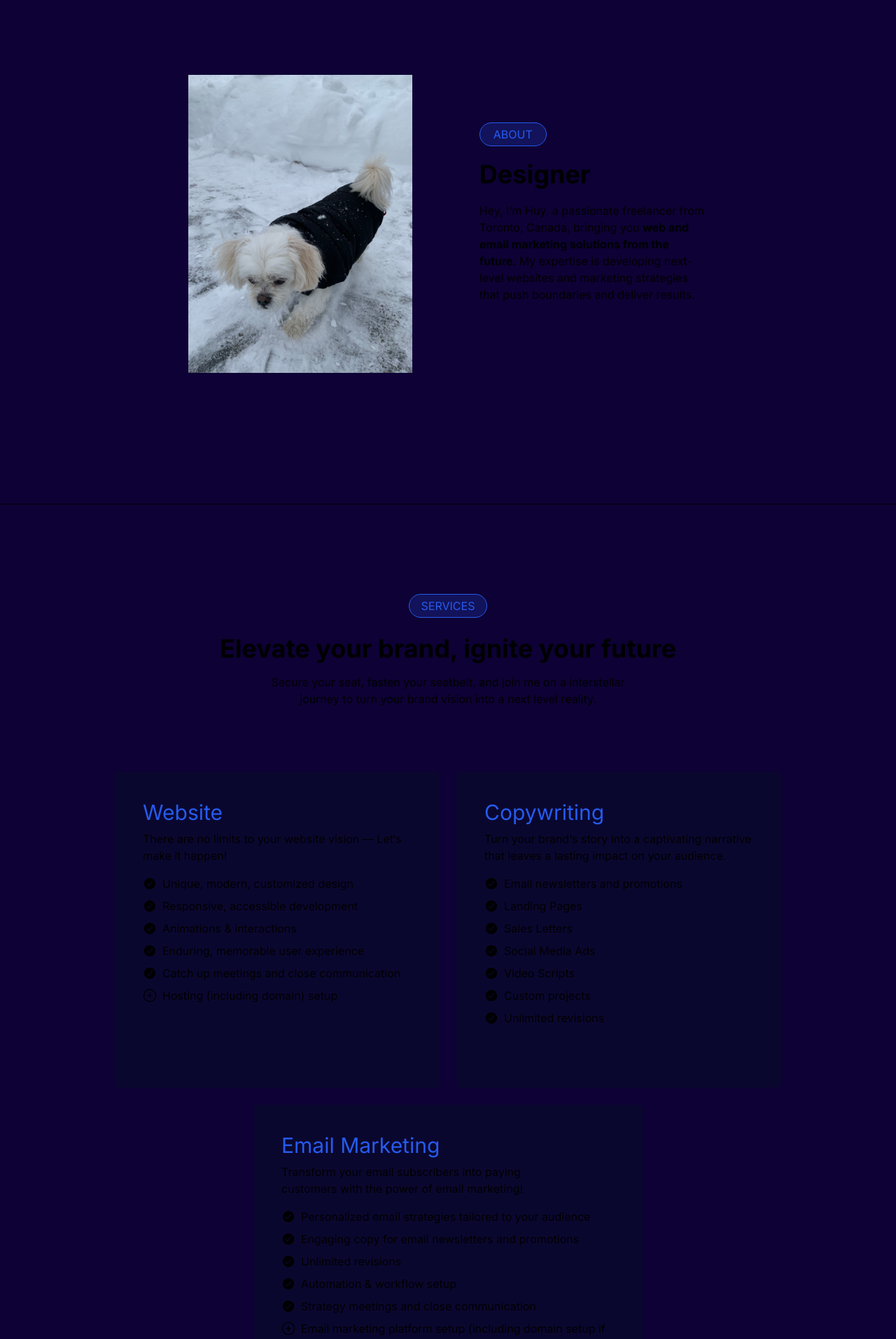
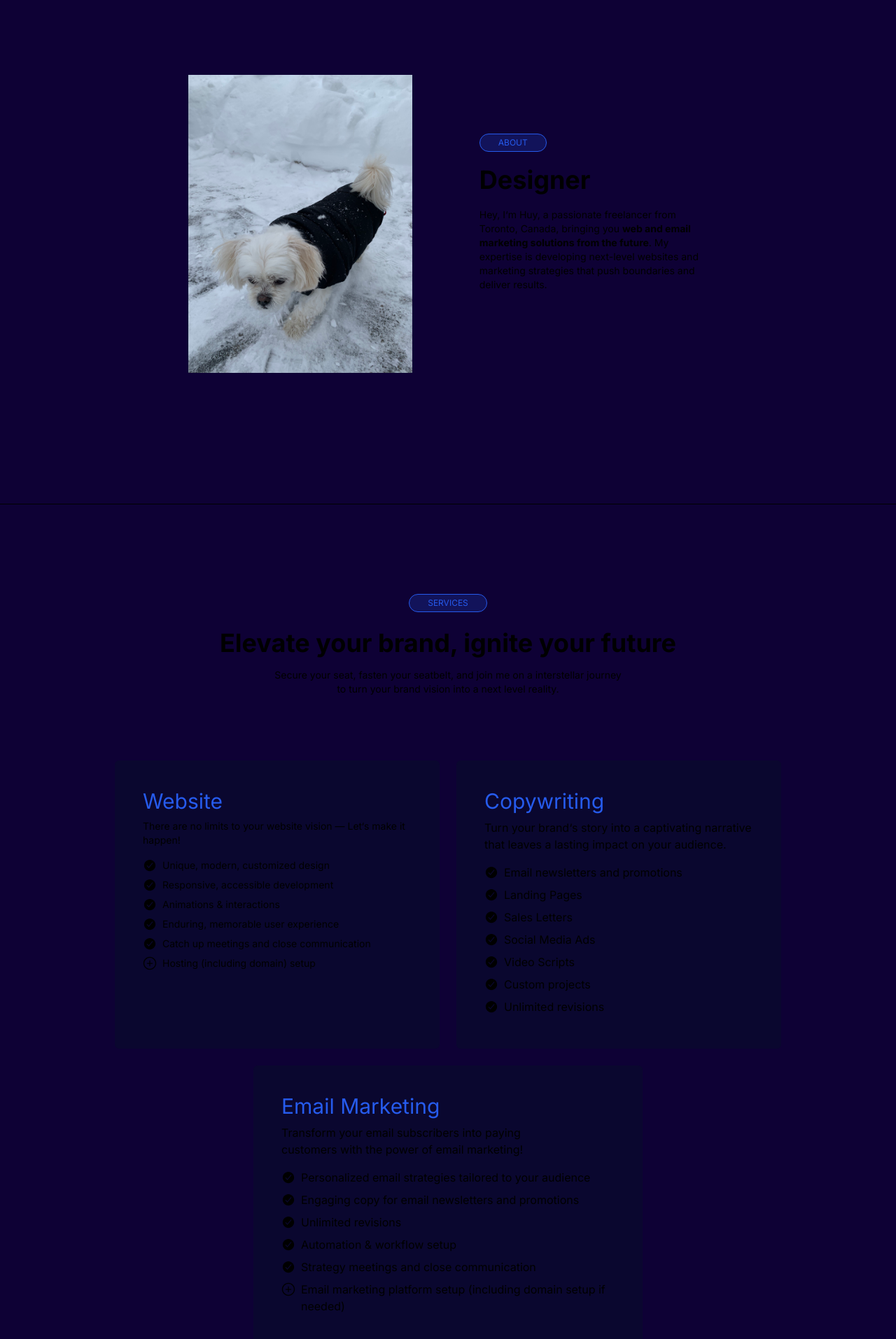
Before and after one commit to nhathd9/huy-dang, a Next.js app: page / in a window 1280 px wide. Shown: the part 880-2794 px from the top of the page at 70% size. Built offline with nearby package versions, Linux system fonts and the light colour scheme.

Commit message:
fixing responsiveness for mobile

```diff
--- a/app/About.tsx
+++ b/app/About.tsx
@@ -59,12 +59,12 @@ const About = () => {
           style={{
             background: 'rgb(38, 91, 237, 0.2)'
           }}
-          className='w-24 py-1 mb-2 text-center border rounded-full text-royal-blue'
+          className='text-xs md:text-md w-16 md:w-24 py-1 mb-2 text-center border rounded-full text-royal-blue'
         >
           ABOUT
         </p>
-        <h2 className={`my-3 text-4xl ${animate ? 'animate-text' : ''}`}><strong>{roles[currentRoleIndex]}</strong></h2>
-        <p className='my-2'>
+        <h2 className={`my-1 md:my-3 text-2xl md:text-4xl ${animate ? 'animate-text' : ''}`}><strong>{roles[currentRoleIndex]}</strong></h2>
+        <p className='my-2 text-sm md:text-md'>
           Hey, I&lsquo;m Huy, a passionate freelancer from Toronto, Canada, bringing you <strong>web and email marketing solutions from the future</strong>.
           My expertise is developing next-level websites and marketing strategies that push boundaries and deliver results.
         </p>
--- a/app/Contact.tsx
+++ b/app/Contact.tsx
@@ -32,6 +32,8 @@ const Contact: FC = () => {
         box-content
         md:flex-row
         border-t
+        py-20
+        lg:py-0
       '
     >
       <div
@@ -45,8 +47,8 @@ const Contact: FC = () => {
         '
       >
         <div className='w-10/12 max-w-2xl px-5 pb-16 md:px-10 md:pb-24 xl:px-20'>
-          <p className='text-4xl text-left pb-4 text-royal-blue'>Got a problem to solve?</p>
-          <p className='text-text text-left mb-3'>Get your space suit and let&lsquo;s work together to take your business to the next level!</p>
+          <p className='text-3xl md:text-4xl text-left pb-4 text-royal-blue'>Got a problem to solve?</p>
+          <p className='text-sm md:text-md text-left mb-3'>Get your space suit and let&lsquo;s work together to take your business to the next level!</p>
         </div>
       </div>
       <div className='w-screen md:w-1/2 md:px-10 flex flex-row justify-center md:justify-normal xl:px-20'>
--- a/app/Header.tsx
+++ b/app/Header.tsx
@@ -57,6 +57,8 @@ const Header = () => {
     <div
       style={scrolledPastHero ? {backdropFilter: 'blur(8px)'} : {background: 'none'}}
       className={`
+        text-xs
+        md:text-md
         fixed
         w-screen
         box-border
@@ -83,8 +85,8 @@ const Header = () => {
         >
         <nav className='h-full flex flex-row justify-between items-center md:px-3'>
         <div className='flex flex-row items-center'>
-            <Link href='/#home' className='text-2xl md:mr-12 animate-[translateXRight_1s_ease-out] transition-all duration-1000 ease-out hover:opacity-50'>HD</Link>
-            <ul className='flex flex-row text-text justify-end'>
+            <Link href='/#home' className='text-lg md:text-2xl md:mr-12 animate-[translateXRight_1s_ease-out] transition-all duration-1000 ease-out hover:opacity-50'>HD</Link>
+            <ul className='flex flex-row text-text justify-end ml-3'>
                 {
                 links.map((link, index) => (
                     <li
@@ -99,7 +101,7 @@ const Header = () => {
                 }
             </ul>
           </div>
-          <div className='flex flex-row items-center text-2xl'>
+          <div className='flex flex-row items-center text-lg md:text-2xl'>
             <a href='https://www.instagram.com/nhathd03/?hl=en' className='mx-2 transition-all duration-500 ease-out hover:opacity-50'>
                 <FaInstagram/>
             </a>
--- a/app/Services.tsx
+++ b/app/Services.tsx
@@ -13,7 +13,8 @@ const Services = () => {
       flex-col
       justify-center
       items-center
-      px-12
+      px-3
+      md:px-12
       py-32
       border-t
     '
@@ -28,16 +29,16 @@ const Services = () => {
         style={{
           background: 'rgb(38, 91, 237, 0.2)'
         }}
-        className='w-28 py-1 mb-2 text-center border rounded-full text-royal-blue'
+        className='text-xs md:text-md w-20 md:w-28 py-1 mb-2 text-center border rounded-full text-royal-blue'
       >
         SERVICES
       </p>
-      <h2 className='my-4 text-4xl'><strong>Elevate your brand, ignite your future</strong></h2>
-      <p className='max-w-lg text-center'>Secure your seat, fasten your seatbelt, and join me on a interstellar journey to turn your brand vision into a next level reality.</p>
+      <h2 className='my-4 text-2xl md:text-4xl text-center md:text-left'><strong>Elevate your brand, ignite your future</strong></h2>
+      <p className='max-w-lg text-sm md:text-md text-center'>Secure your seat, fasten your seatbelt, and join me on a interstellar journey to turn your brand vision into a next level reality.</p>
         <div className='w-full flex flex-row justify-center flex-wrap mt-20'>
-        <a href='#contact' className='w-fit rounded-md bg-card p-10 pb-20 m-3 transition-all duration-500 ease-out hover:opacity-70'>
+        <a href='#contact' className='w-full md:w-fit rounded-md text-sm md:text-md bg-card p-0 md:p-10 pb-20 m-3 transition-all duration-500 ease-out hover:opacity-70'>
             <h2 className='text-3xl mb-2 text-royal-blue'>Website</h2>
-            <p className='w-96 mb-4'>There are no limits to your website vision — Let&lsquo;s make it happen!</p>
+            <p className='w-72 md:w-96 mb-4'>There are no limits to your website vision — Let&lsquo;s make it happen!</p>
             <div className='my-2 flex flex-row items-center'>
               <IoCheckmarkCircle className='text-xl mr-2' />
               <p>Unique, modern, customized design</p>
@@ -63,9 +64,9 @@ const Services = () => {
               <p>Hosting (including domain) setup</p>
             </div>
         </a>
-        <a href='#contact' className='w-fit rounded-md bg-card p-10 pb-20 m-3 transition-all duration-500 ease-out hover:opacity-70'>
+        <a href='#contact' className='w-full md:w-fit rounded-md bg-card p-0 md:p-10 pb-20 m-3 transition-all duration-500 ease-out hover:opacity-70'>
             <h2 className='text-3xl mb-2 text-royal-blue'>Copywriting</h2>
-            <p className='w-96 mb-4'>Turn your brand&lsquo;s story into a captivating narrative that leaves a lasting impact on your audience.</p>
+            <p className='w-72 md:w-96 mb-4'>Turn your brand&lsquo;s story into a captivating narrative that leaves a lasting impact on your audience.</p>
             <div className='my-2 flex flex-row'>
               <IoCheckmarkCircle className='text-xl mr-2 mt-0.5' />
               <p>Email newsletters and promotions</p>
@@ -95,9 +96,9 @@ const Services = () => {
               <p>Unlimited revisions</p>
             </div >
         </a>
-        <a href='#contact' className='w-fit rounded-md bg-card p-10 pb-20 m-3 transition-all duration-500 ease-out hover:opacity-70'>
+        <a href='#contact' className='w-full md:w-fit rounded-md bg-card p-0 md:p-10 pb-20 m-3 transition-all duration-500 ease-out hover:opacity-70'>
             <h2 className='text-3xl mb-2 text-royal-blue'>Email Marketing</h2>
-            <p className='w-96 mb-4'>Transform your email subscribers into paying customers with the power of email marketing!</p>
+            <p className='w-72 md:w-96 mb-4'>Transform your email subscribers into paying customers with the power of email marketing!</p>
             <div className='my-2 flex flex-row'>
               <IoCheckmarkCircle className='text-xl mr-2 mt-0.5' />
               <p>Personalized email strategies tailored to your audience</p>
```
